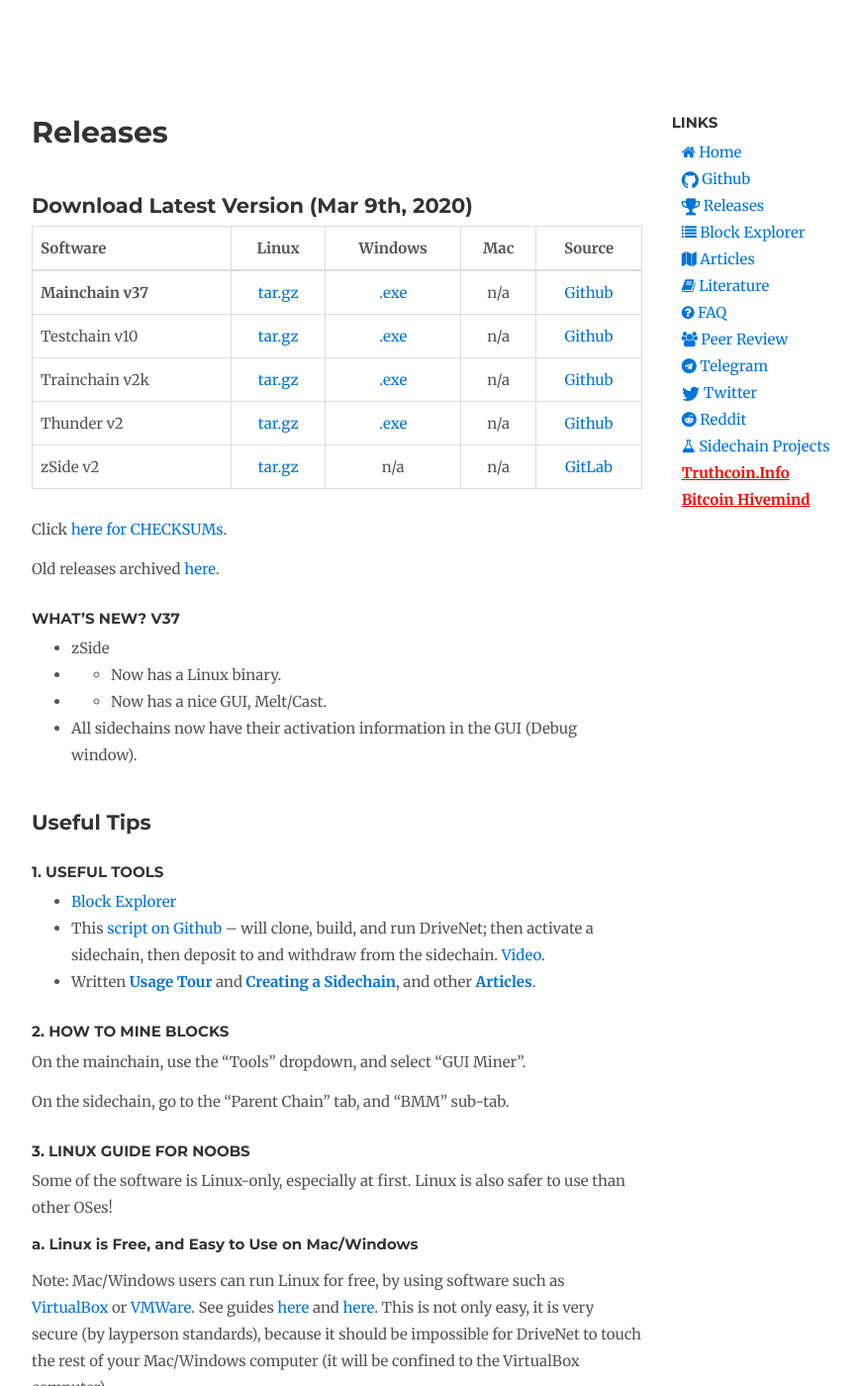
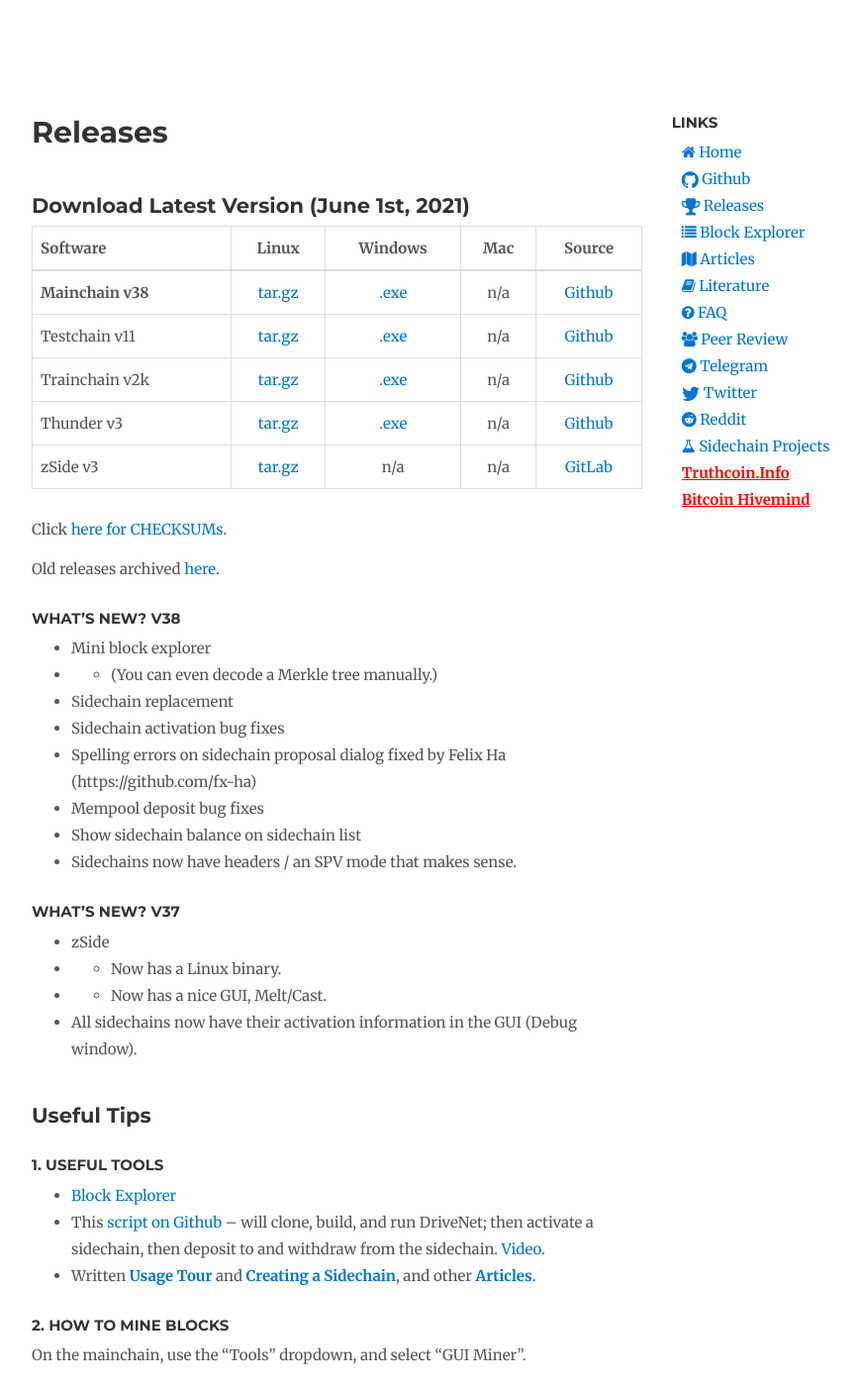
Before and after one commit to drivechain-project/drivechain.info, a Jekyll site: the page built from releases/index.md, in a window 1280 px wide and 1400 px high. Shown: the whole window at 99% size, without its empty margins (138-1007 px from the left). Built offline with Jekyll 4.4.1, drawn with Linux system fonts in a browser that asks for light colours; our own code applies the rules of GitHub Pages for plain Markdown files; comment, search, counter and statistics services are not loaded.

Commit message:
New Release!

```diff
--- a/releases/index.md
+++ b/releases/index.md
@@ -5,7 +5,7 @@
 
 
 
-## Download Latest Version (Mar 9th, 2020)
+## Download Latest Version (June 1st, 2021)
 
 <!--
 /releases/bin/
@@ -13,11 +13,11 @@
 
 |Software|Linux|Windows|Mac|Source|
 |--------|:---:|:-----:|:-:|:----:|
-|**Mainchain v37**|[tar.gz][linux-main]|[.exe][win-main]|n/a|[Github](https://github.com/drivechain-project/mainchain/)|
-|Testchain v10|[tar.gz][linux-test]|[.exe][win-test]|n/a|[Github](https://github.com/drivechain-project/sidechains)|
+|**Mainchain v38**|[tar.gz][linux-main]|[.exe][win-main]|n/a|[Github](https://github.com/drivechain-project/mainchain/)|
+|Testchain v11|[tar.gz][linux-test]|[.exe][win-test]|n/a|[Github](https://github.com/drivechain-project/sidechains)|
 |Trainchain v2k|[tar.gz][linux-train]|[.exe][win-train]|n/a|[Github](https://github.com/drivechain-project/sidechains/tree/trainchain)|
-|Thunder v2|[tar.gz][linux-thund]|[.exe][win-thund]|n/a|[Github](https://github.com/drivechain-project/sidechains/tree/thunder)|
-|zSide v2|[tar.gz][linux-zside]|n/a|n/a|[GitLab](https://gitlab.com/CryptAxe/zcash-drivechain/-/blob/master/LINUXBUILD.md)|
+|Thunder v3|[tar.gz][linux-thund]|[.exe][win-thund]|n/a|[Github](https://github.com/drivechain-project/sidechains/tree/thunder)|
+|zSide v3|[tar.gz][linux-zside]|n/a|n/a|[GitLab](https://gitlab.com/CryptAxe/zcash-drivechain/-/blob/master/LINUXBUILD.md)|
 
 
 Click [here for CHECKSUMs](/releases/bin/checksums.txt).
@@ -36,6 +36,17 @@
 [win-train]: https://www.drivechain.info/releases/bin/trainchain-2000.00.00-win64-setup-unsigned.exe
 [win-thund]: https://drive.google.com/drive/folders/1o83i1N4yPbbKT5hVv_IspNVwHV2jUUoT
 
+
+### What's New? v38
+
+* Mini block explorer
+* * (You can even decode a Merkle tree manually.)
+* Sidechain replacement
+* Sidechain activation bug fixes
+* Spelling errors on sidechain proposal dialog fixed by Felix Ha (https://github.com/fx-ha)
+* Mempool deposit bug fixes
+* Show sidechain balance on sidechain list
+* Sidechains now have headers / an SPV mode that makes sense.
 
 
 ### What's New? v37
```
Also changed, not shown: releases/bin/checksums.txt (+21 -0 lines).
